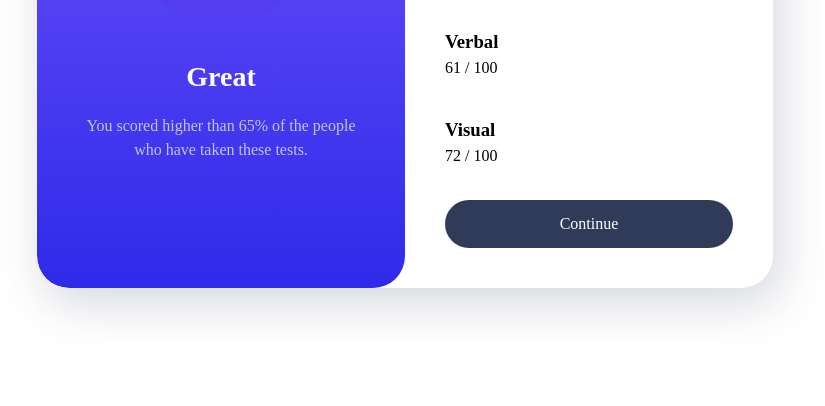
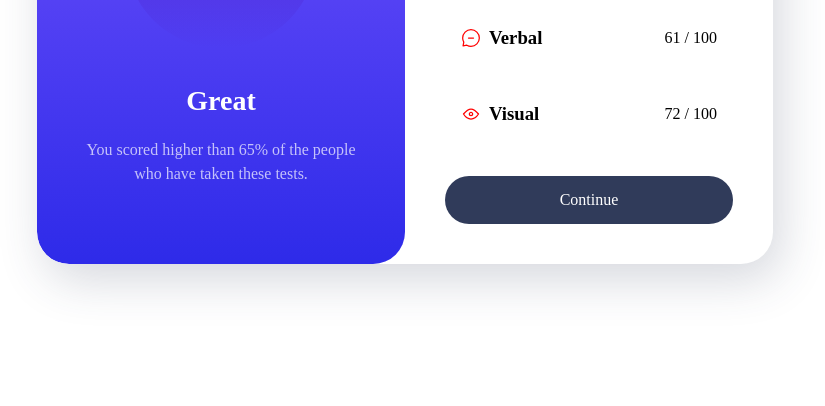
Before and after one commit to Andriikryl/ui-component-modul-result, a plain HTML site: page index.html in a window 1280 px wide. Shown: the part 394-800 px from the top of the page, without its empty margins (235-1060 px from the left). Drawn offline with Linux system fonts and the light colour scheme.

Commit message:
feat[flex-group]

```diff
--- a/styles/style.css
+++ b/styles/style.css
@@ -142,6 +142,13 @@
   }
 }
 
+.flex-group {
+  display: flex;
+  align-items: center;
+  gap: .5rem;
+  flex-wrap: wrap;
+}
+
 
 .grid-flow {
   display: grid;
@@ -181,3 +188,15 @@
   font-size: var(--fs-700);
   font-weight: var(--fw-bold);
 }
+
+.summary-item{
+  display: flex;
+  justify-content: space-between;
+  align-items: center;
+  padding: 1rem;
+  border-radius: .5rem;
+}
+
+.summary-item svg {
+  stroke:  red;
+}
```
